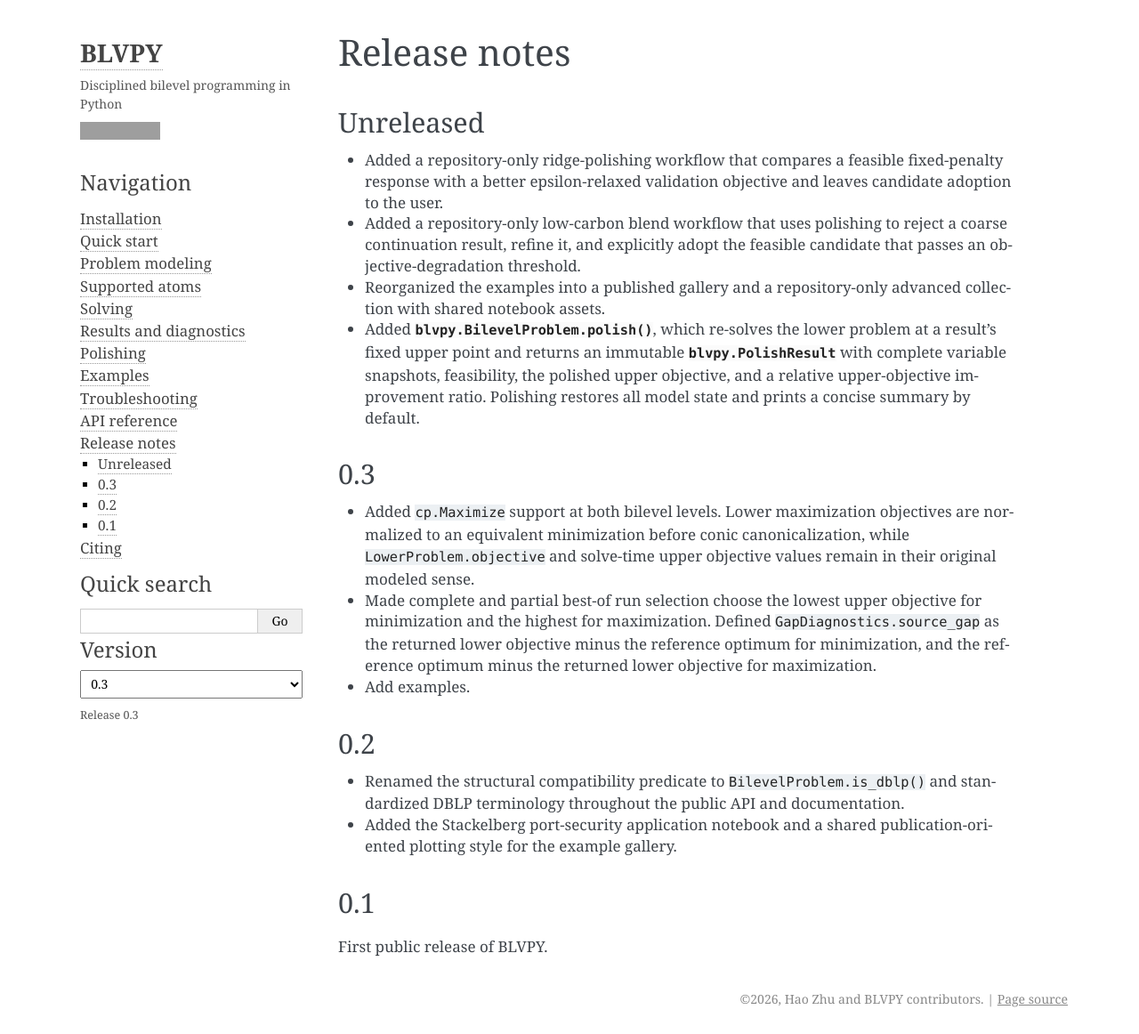
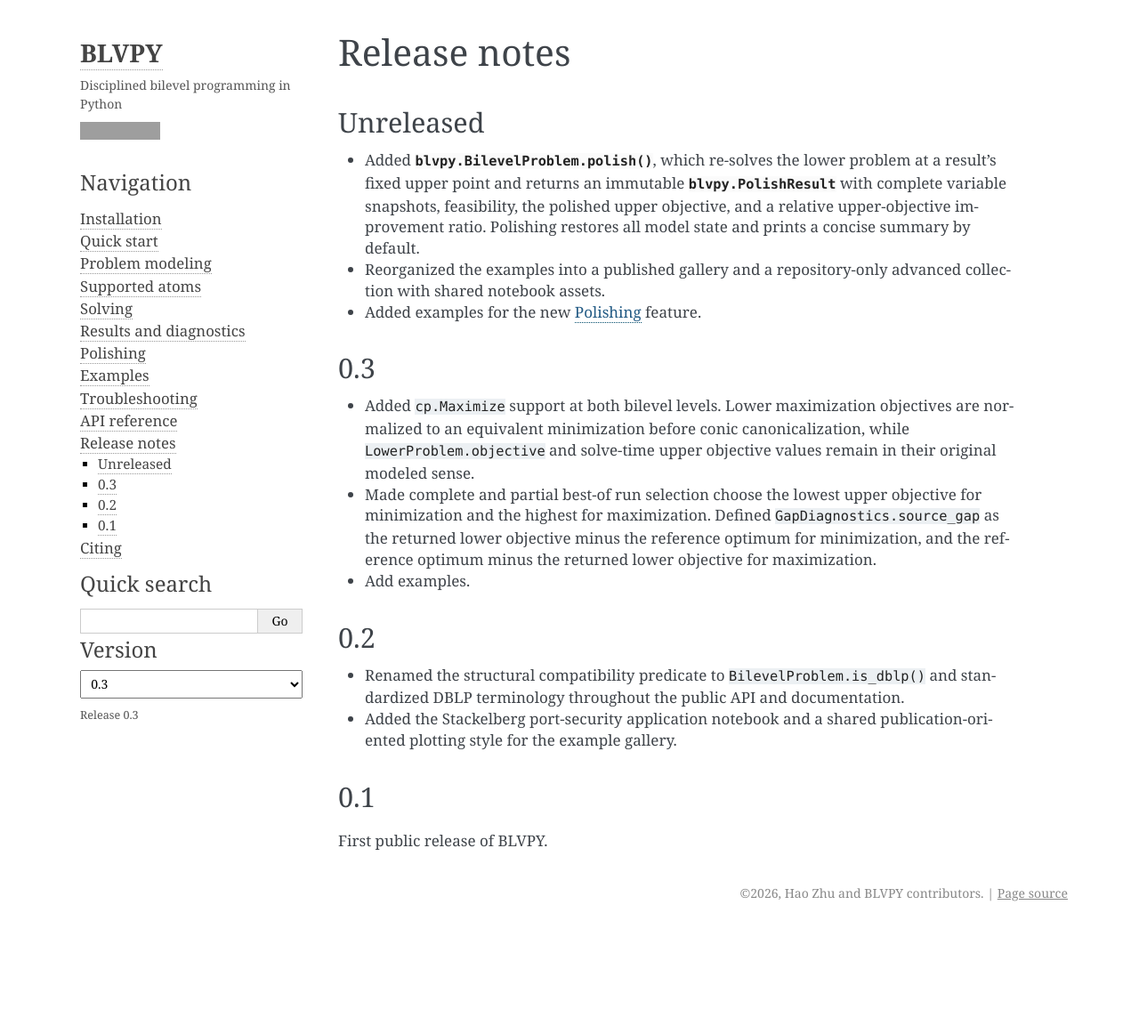
Before and after one commit to dxogrp/blvpy, a Sphinx documentation site: the page built from docs/release-notes.md, in a window 1280 px wide and 1162 px high. Shown: the whole window at 89% size. Built offline with Sphinx 7.4.7, drawn with Linux system fonts in a browser that asks for light colours; grey boxes are pictures that could not be loaded.

Commit message:
Update polishing example

```diff
--- a/docs/release-notes.md
+++ b/docs/release-notes.md
@@ -2,20 +2,15 @@
 
 ## Unreleased
 
-- Added a repository-only ridge-polishing workflow that compares a feasible
-  fixed-penalty response with a better epsilon-relaxed validation objective
-  and leaves candidate adoption to the user.
-- Added a repository-only low-carbon blend workflow that uses polishing to
-  reject a coarse continuation result, refine it, and explicitly adopt the
-  feasible candidate that passes an objective-degradation threshold.
-- Reorganized the examples into a published gallery and a repository-only
-  advanced collection with shared notebook assets.
 - Added {meth}`blvpy.BilevelProblem.polish`, which re-solves the lower problem
   at a result's fixed upper point and returns an immutable
   {class}`blvpy.PolishResult` with complete variable snapshots, feasibility,
   the polished upper objective, and a relative upper-objective improvement
   ratio. Polishing restores all model state and prints a concise summary by
   default.
+- Reorganized the examples into a published gallery and a repository-only
+  advanced collection with shared notebook assets.
+- Added examples for the new {doc}`polishing` feature.
 
 ## 0.3
 
```
Also changed, not shown: 1 other file.
